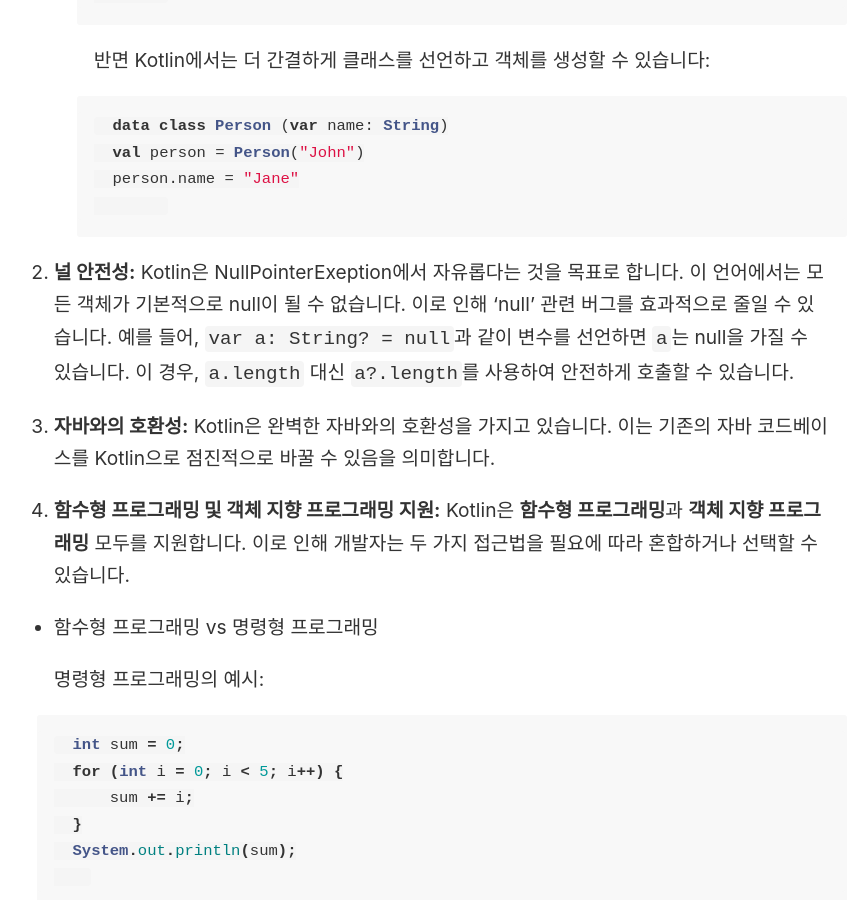
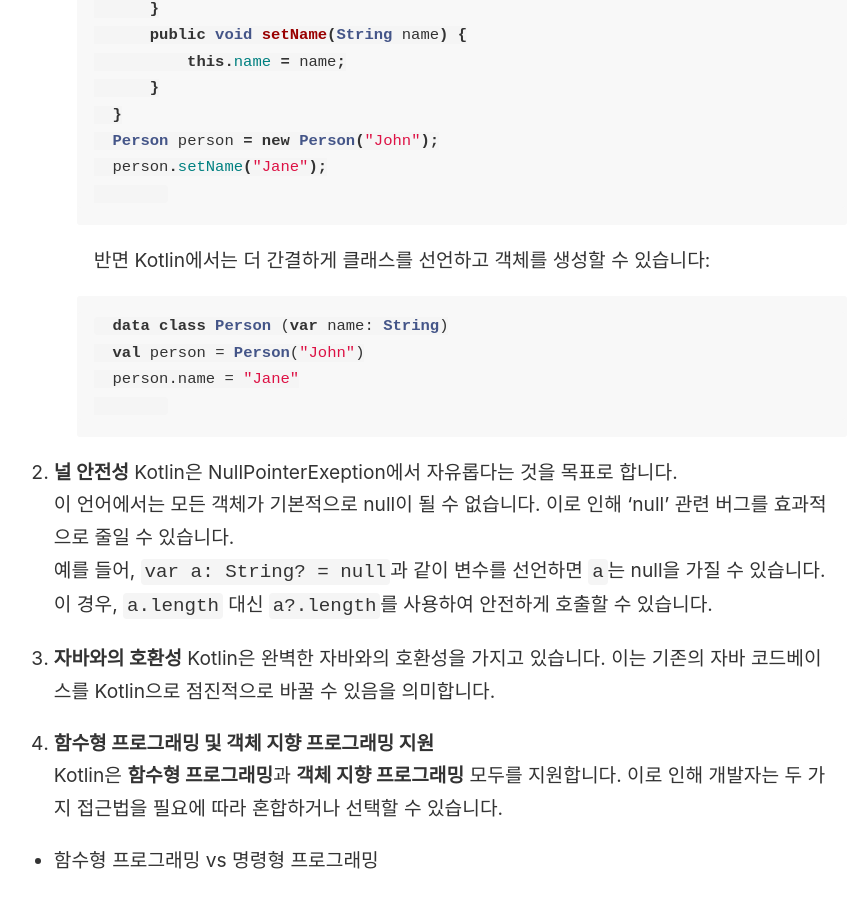
Before and after one commit to xodnjs6038/myDigitalGarden, a Jekyll site: the page built from _notes/전문가 허브 개발/Kotlin + Spring.md, in a window 1280 px wide and 900 px high, scrolled down 973 px. Shown: the whole window, without its empty margins (63-920 px from the left). Built offline with Jekyll 4.4.1, drawn with Linux system fonts in a browser that asks for light colours; some of the changed text lies outside the part shown.

Commit message:
내용 정리

````diff
--- a/_notes/전문가 허브 개발/Kotlin + Spring.md
+++ b/_notes/전문가 허브 개발/Kotlin + Spring.md
@@ -1,10 +1,11 @@
 ---
 ---
 
-![[Pasted image 20240422114019.png]]
+<img src="/assets/img/expertHerb/Pasted image 20240422114019.png">
 #### Kotlin이 개발 환경에서 많이 선택되는 이유
 
-1. **간결한 문법:** Kotlin의 문법은 간결하고 직관적입니다. 이로 인해 코드는 더 짧고, 가독성이 좋으며, 유지 보수가 쉽습니다.
+1. **간결한 문법**
+    Kotlin의 문법은 간결하고 직관적입니다. 이로 인해 코드는 더 짧고, 가독성이 좋으며, 유지 보수가 쉽습니다.
     - 예시
 
         Java에서는 다음과 같이 클래스를 선언하고 객체를 생성합니다:
@@ -36,11 +37,16 @@
 
         ```
 
-2. **널 안전성:** Kotlin은 NullPointerExeption에서 자유롭다는 것을 목표로 합니다. 이 언어에서는 모든 객체가 기본적으로 null이 될 수 없습니다. 이로 인해 'null' 관련 버그를 효과적으로 줄일 수 있습니다. 예를 들어, `var a: String? = null`과 같이 변수를 선언하면 `a`는 null을 가질 수 있습니다. 이 경우, `a.length` 대신 `a?.length`를 사용하여 안전하게 호출할 수 있습니다.
+2. **널 안전성**
+    Kotlin은 NullPointerExeption에서 자유롭다는 것을 목표로 합니다.
+    이 언어에서는 모든 객체가 기본적으로 null이 될 수 없습니다. 이로 인해 'null' 관련 버그를 효과적으로 줄일 수 있습니다.
+    예를 들어, `var a: String? = null`과 같이 변수를 선언하면 `a`는 null을 가질 수 있습니다. 이 경우, `a.length` 대신 `a?.length`를 사용하여 안전하게 호출할 수 있습니다.
 
-3. **자바와의 호환성:** Kotlin은 완벽한 자바와의 호환성을 가지고 있습니다. 이는 기존의 자바 코드베이스를 Kotlin으로 점진적으로 바꿀 수 있음을 의미합니다.
+3. **자바와의 호환성**
+    Kotlin은 완벽한 자바와의 호환성을 가지고 있습니다. 이는 기존의 자바 코드베이스를 Kotlin으로 점진적으로 바꿀 수 있음을 의미합니다.
 
-4. **함수형 프로그래밍 및 객체 지향 프로그래밍 지원:** Kotlin은 **함수형 프로그래밍**과 **객체 지향 프로그래밍** 모두를 지원합니다. 이로 인해 개발자는 두 가지 접근법을 필요에 따라 혼합하거나 선택할 수 있습니다.
+4. **함수형 프로그래밍 및 객체 지향 프로그래밍 지원**
+    Kotlin은 **함수형 프로그래밍**과 **객체 지향 프로그래밍** 모두를 지원합니다. 이로 인해 개발자는 두 가지 접근법을 필요에 따라 혼합하거나 선택할 수 있습니다.
 
 
 - 함수형 프로그래밍 vs 명령형 프로그래밍
````
Also changed, not shown: _notes/전문가 허브 개발/전문가 허브.md (+1 -1 lines), _pages/index.md (+1 -1 lines), assets/img/전문가 허브 개발/전문가 허브 개발.md (deleted, +0 -9 lines), assets/img/expertHerb/Pasted image 20240422114019.png (renamed from assets/img/전문가 허브 개발/Pasted image 20240422114019.png), assets/img/expertHerb/Pasted image 20240422114558.png (renamed from assets/img/전문가 허브 개발/Pasted image 20240422114558.png), 2 other files.
